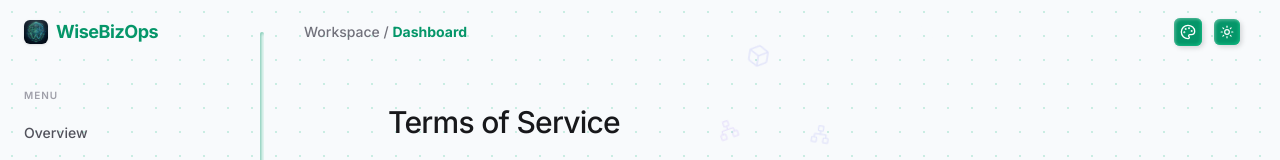
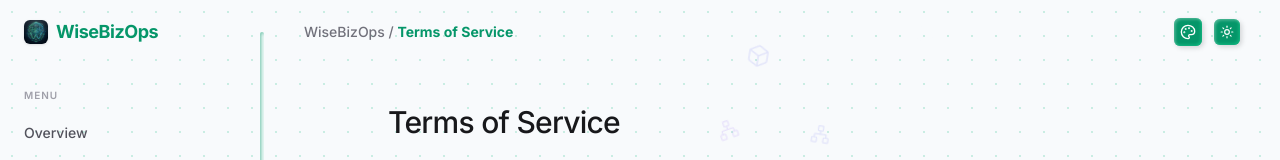
Before and after one commit to Adithya-Meda/wisebizops, a Next.js app: page /terms in a window 1280 px wide. Shown: the top 160 px of the page. Built offline with nearby package versions, Linux system fonts and the light colour scheme.

Commit message:
fix: update breadcrumbs to dynamically show Legal pages and replace 'Workspace' with 'WiseBizOps'

```diff
--- a/src/components/breadcrumb-header.tsx
+++ b/src/components/breadcrumb-header.tsx
@@ -9,11 +9,15 @@ export function BreadcrumbHeader() {
     pageTitle = "Kubernetes Analyzer";
   } else if (pathname === "/aws-estimator") {
     pageTitle = "AWS Cost Estimator";
+  } else if (pathname === "/privacy") {
+    pageTitle = "Privacy Policy";
+  } else if (pathname === "/terms") {
+    pageTitle = "Terms of Service";
   }
 
   return (
     <h2 className="text-sm font-medium text-zinc-500 dark:text-zinc-400">
-      Workspace / <span className="text-primary-600 dark:text-primary-500 font-bold">{pageTitle}</span>
+      WiseBizOps / <span className="text-primary-600 dark:text-primary-500 font-bold">{pageTitle}</span>
     </h2>
   );
 }
```
